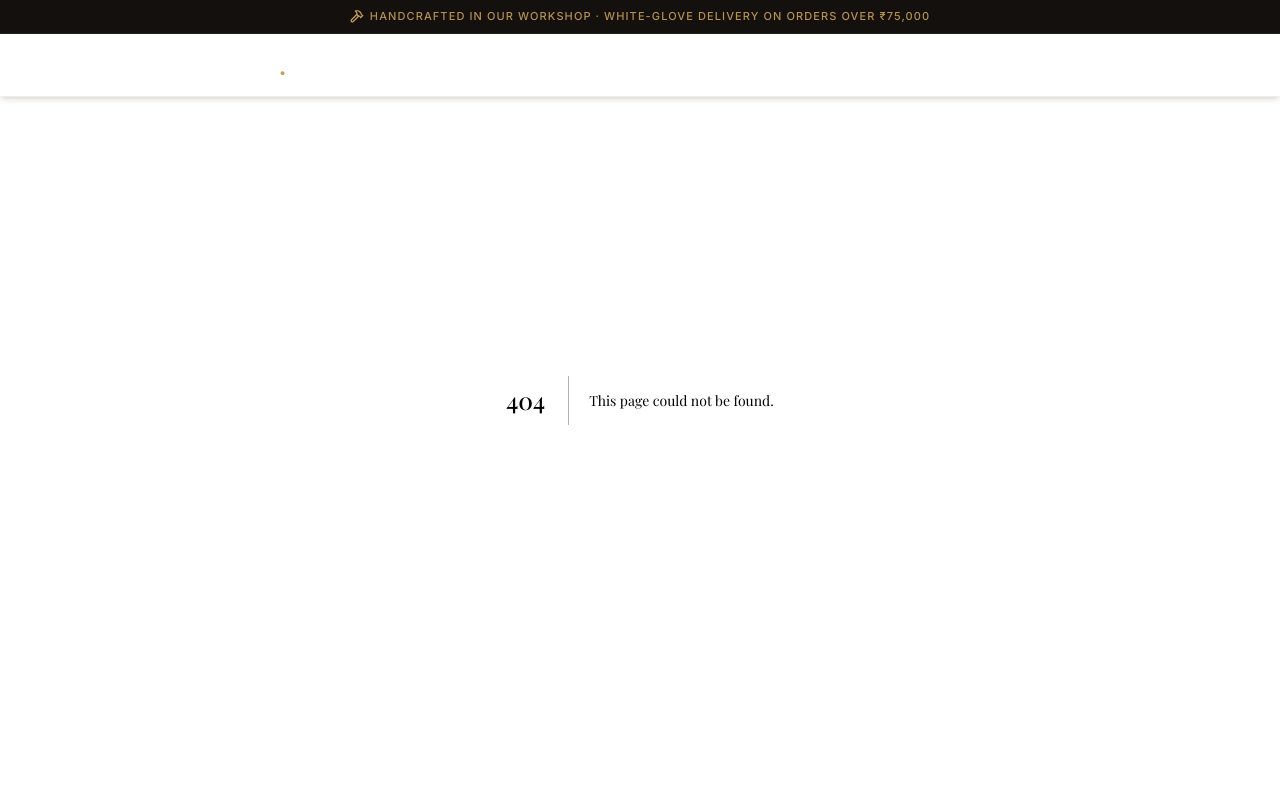
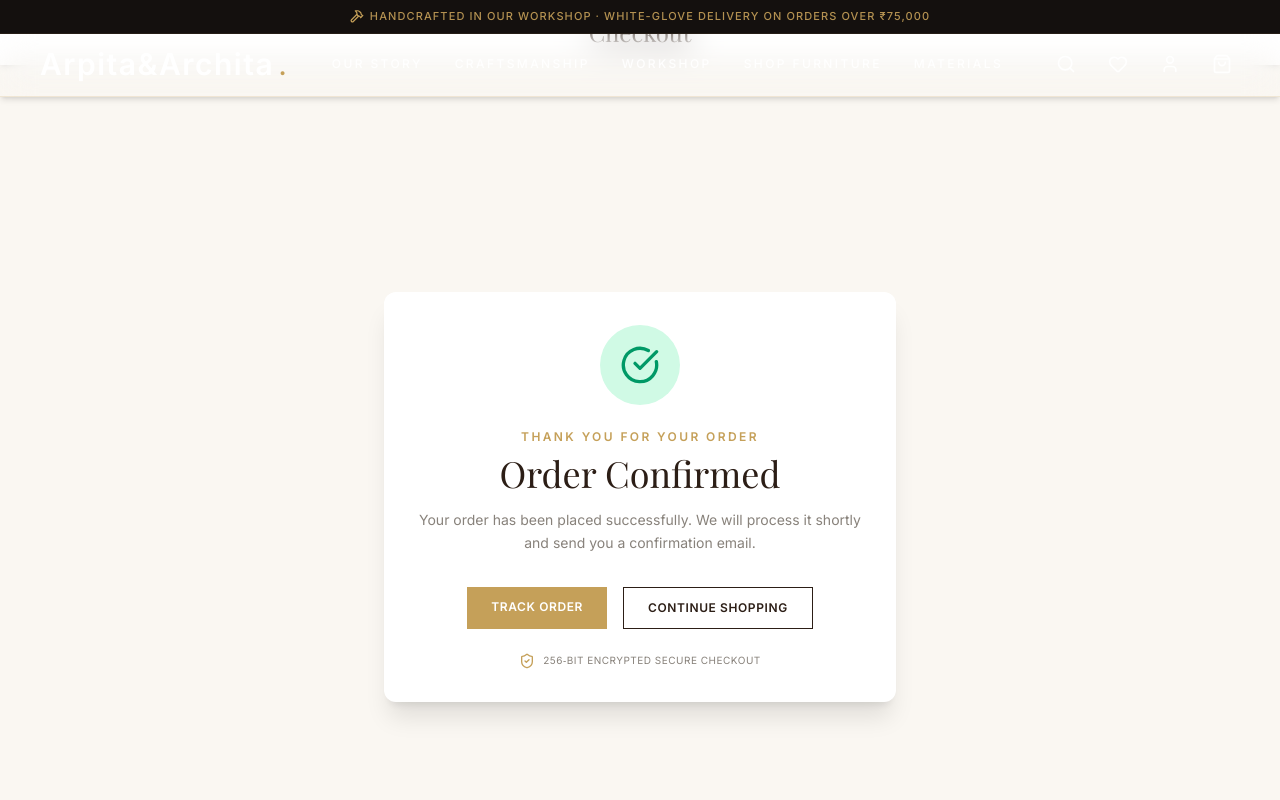
Before and after one commit to webdevpradeep/Furniture_collection, a Next.js app: page /checkout/confirmation in a window 1280 px wide. Before the commit this address had no page. Shown: the top 800 px of the page. Built offline with nearby package versions, Linux system fonts and the light colour scheme; a web font is replaced by a local one.

Commit message:
feat: implement core site layout, navigation system, and foundational store pages

```diff
--- /dev/null
+++ b/src/app/checkout/CheckoutContext.tsx
@@ -0,0 +1,61 @@
+// src/app/checkout/CheckoutContext.tsx
+"use client";
+import React, { createContext, useContext, useState, ReactNode } from "react";
+import { CartItem } from "@/context/CartContext"; // assuming CartItem type exists
+
+type ShippingInfo = {
+  firstName: string;
+  lastName: string;
+  street: string;
+  city: string;
+  zip: string;
+};
+
+type PaymentInfo = {
+  cardNumber: string;
+  expiry: string;
+  cvv: string;
+};
+
+type CheckoutContextProps = {
+  items: CartItem[];
+  setItems: React.Dispatch<React.SetStateAction<CartItem[]>>;
+  shippingInfo: ShippingInfo;
+  setShippingInfo: React.Dispatch<React.SetStateAction<ShippingInfo>>;
+  paymentInfo: PaymentInfo;
+  setPaymentInfo: React.Dispatch<React.SetStateAction<PaymentInfo>>;
+};
+
+const CheckoutContext = createContext<CheckoutContextProps | undefined>(undefined);
+
+export const CheckoutProvider = ({ children }: { children: ReactNode }) => {
+  const [items, setItems] = useState<CartItem[]>([]);
+  const [shippingInfo, setShippingInfo] = useState<ShippingInfo>({
+    firstName: "",
+    lastName: "",
+    street: "",
+    city: "",
+    zip: "",
+  });
+  const [paymentInfo, setPaymentInfo] = useState<PaymentInfo>({
+    cardNumber: "",
+    expiry: "",
+    cvv: "",
+  });
+
+  return (
+    <CheckoutContext.Provider
+      value={{ items, setItems, shippingInfo, setShippingInfo, paymentInfo, setPaymentInfo }}
+    >
+      {children}
+    </CheckoutContext.Provider>
+  );
+};
+
+export const useCheckout = () => {
+  const context = useContext(CheckoutContext);
+  if (!context) {
+    throw new Error("useCheckout must be used within a CheckoutProvider");
+  }
+  return context;
+};
--- /dev/null
+++ b/src/app/checkout/confirmation/page.tsx
@@ -0,0 +1,42 @@
+"use client";
+import Link from "next/link";
+import { CheckCircle, ShieldCheck } from "lucide-react";
+
+export default function ConfirmationPage() {
+  return (
+    <div className="flex items-center justify-center min-h-screen bg-cream">
+      <div className="bg-white bg-opacity-30 backdrop-blur-lg border border-white/20 rounded-xl p-8 max-w-lg w-full mx-auto text-center shadow-xl">
+        <div className="w-20 h-20 bg-emerald-100 rounded-full flex items-center justify-center mx-auto mb-6">
+          <CheckCircle className="w-10 h-10 text-emerald-600" />
+        </div>
+        <p className="text-gold text-xs uppercase tracking-[0.2em] mb-2 font-semibold">
+          Thank You For Your Order
+        </p>
+        <h1 className="font-[var(--font-heading)] text-3xl sm:text-4xl text-dark-brown mb-4">
+          Order Confirmed
+        </h1>
+        <p className="text-medium-gray text-sm leading-relaxed mb-8">
+          Your order has been placed successfully. We will process it shortly and send you a confirmation email.
+        </p>
+        <div className="flex justify-center gap-4">
+          <Link
+            href="/order-tracking"
+            className="px-6 py-3 bg-gold text-white text-xs font-semibold uppercase tracking-wider hover:bg-gold/90 transition-colors"
+          >
+            Track Order
+          </Link>
+          <Link
+            href="/shop"
+            className="px-6 py-3 border border-dark-brown text-dark-brown text-xs font-semibold uppercase tracking-wider hover:bg-dark-brown hover:text-white transition-colors"
+          >
+            Continue Shopping
+          </Link>
+        </div>
+        <div className="flex items-center justify-center gap-2 text-[10px] text-medium-gray uppercase tracking-wider mt-6">
+          <ShieldCheck className="w-4 h-4 text-gold" />
+          <span>256‑Bit Encrypted Secure Checkout</span>
+        </div>
+      </div>
+    </div>
+  );
+}
--- /dev/null
+++ b/src/app/materials/page.tsx
@@ -0,0 +1,41 @@
+"use client";
+import Image from "next/image";
+
+export default function MaterialsPage() {
+  return (
+    <div className="pt-24 sm:pt-32 pb-24 bg-cream min-h-screen">
+      <div className="max-w-[1440px] mx-auto px-4 sm:px-6 lg:px-10">
+        <h1 className="font-[var(--font-heading)] text-4xl sm:text-5xl text-dark-brown mb-8 text-center">
+          Materials
+        </h1>
+        <p className="text-medium-gray text-lg leading-relaxed mb-6 text-center">
+          We source only the finest natural materials, ensuring sustainability, durability, and timeless beauty.
+        </p>
+        <div className="grid md:grid-cols-2 gap-8 items-center">
+          <div className="space-y-6">
+            <h2 className="font-[var(--font-heading)] text-2xl text-dark-brown">Premium Wood</h2>
+            <p className="text-medium-gray text-lg leading-relaxed">
+              Solid hardwoods such as teak, oak, and walnut are selected for their grain, strength, and age‑defying character. Each board is hand‑sorted to highlight natural patterns.
+            </p>
+            <h2 className="font-[var(--font-heading)] text-2xl text-dark-brown">Eco‑Friendly Finishes</h2>
+            <p className="text-medium-gray text-lg leading-relaxed">
+              Our finishes are low‑VOC, water‑based oils and waxes that protect the wood while enhancing its natural warmth.
+            </p>
+            <h2 className="font-[var(--font-heading)] text-2xl text-dark-brown">Reclaimed Materials</h2>
+            <p className="text-medium-gray text-lg leading-relaxed">
+              Wherever possible, we incorporate reclaimed timber, giving new life to aged wood and reducing waste.
+            </p>
+          </div>
+          <div className="relative h-64 md:h-96">
+            <Image
+              src="https://images.unsplash.com/photo-1771888703722-ee7ad9143a67?q=80&w=726&auto=format&fit=crop&ixlib=rb-4.1.0&ixid=M3wxMjA3fDB8MHxwaG90by1wYWdlfHx8fGVufDB8fHx8fA%3D%3D"
+              alt="Premium wood materials"
+              fill
+              className="object-cover rounded-lg shadow-lg"
+            />
+          </div>
+        </div>
+      </div>
+    </div>
+  );
+}
```
